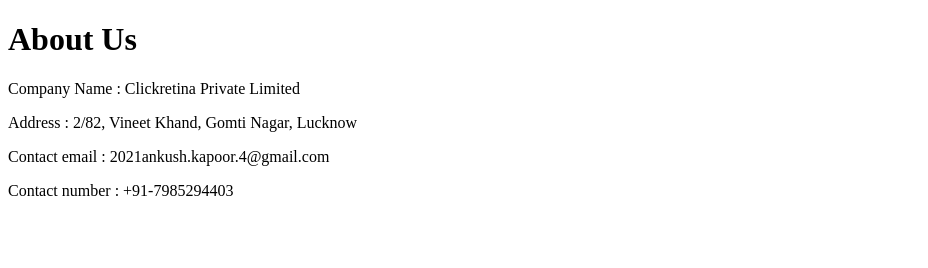
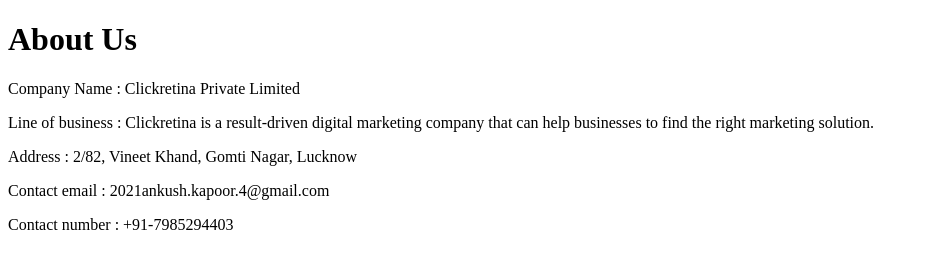
Before and after one commit to ankush2016/ankush2016.github.io, a plain HTML site: page watools/about-us-youtools.html in a window 1280 px wide. Shown: the whole page, without its empty margins (0-928 px from the left). Drawn offline with Linux system fonts and the light colour scheme.

Commit message:
Update about-us-youtools.html

```diff
--- a/watools/about-us-youtools.html
+++ b/watools/about-us-youtools.html
@@ -7,6 +7,7 @@
 
 <h1>About Us</h1>
 <p>Company Name : Clickretina Private Limited</p>
+<p>Line of business : Clickretina is a result-driven digital marketing company that can help businesses to find the right marketing solution.</p>
 <p>Address : 2/82, Vineet Khand, Gomti Nagar, Lucknow</p>
 <p>Contact email : 2021ankush.kapoor.4@gmail.com</p>
 <p>Contact number : +91-7985294403</p>
```
